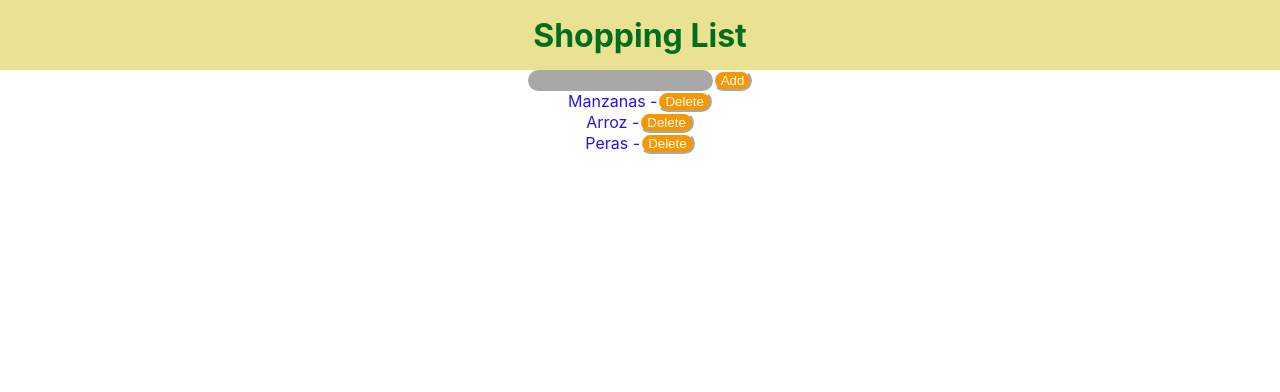
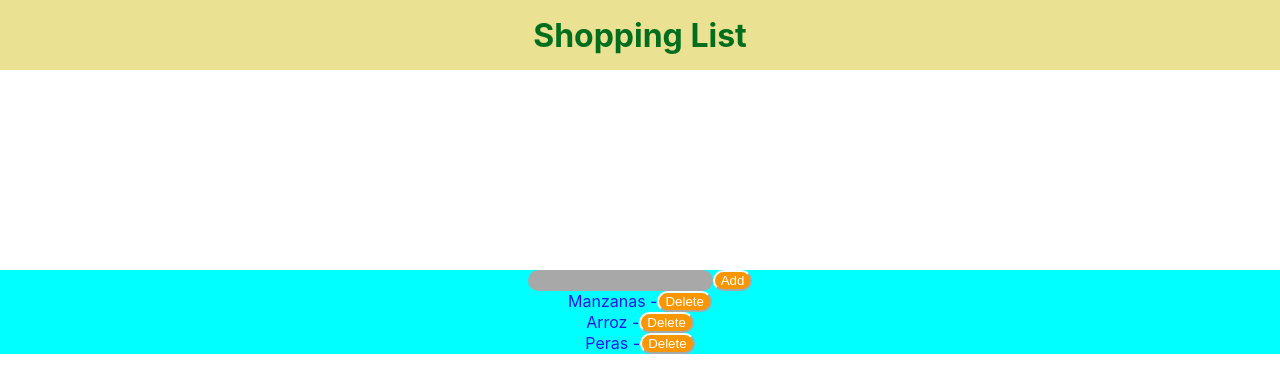
Before and after one commit to ItzAle/shopping-list, a React (Create React App) app: page / in a window 1280 px wide. Shown: the top 392 px of the page. Built offline with nearby package versions, Linux system fonts and the light colour scheme; the HTML template or start-up script is replaced by a standard one.

Commit message:
margin cc

```diff
--- a/src/components/TaskList/index.jsx
+++ b/src/components/TaskList/index.jsx
@@ -47,7 +47,7 @@ export const TaskList = () => {
 
   //"HTML"
   return (
-    <div >
+    <div className={style.probar}>
       <section>
         <input
           type="text"
--- a/src/components/TaskList/taskList.module.css
+++ b/src/components/TaskList/taskList.module.css
@@ -29,7 +29,8 @@ article {
 section{
     display: flex;
     justify-content: center;
-
-
+}
+.probar{
+    background-color: aqua;
 
 }
--- a/src/components/navbar/navbar.module.css
+++ b/src/components/navbar/navbar.module.css
@@ -9,4 +9,5 @@
     display: flex;
     justify-content: center;
     align-items: center;
+    margin-bottom: 200px;
 }
```
